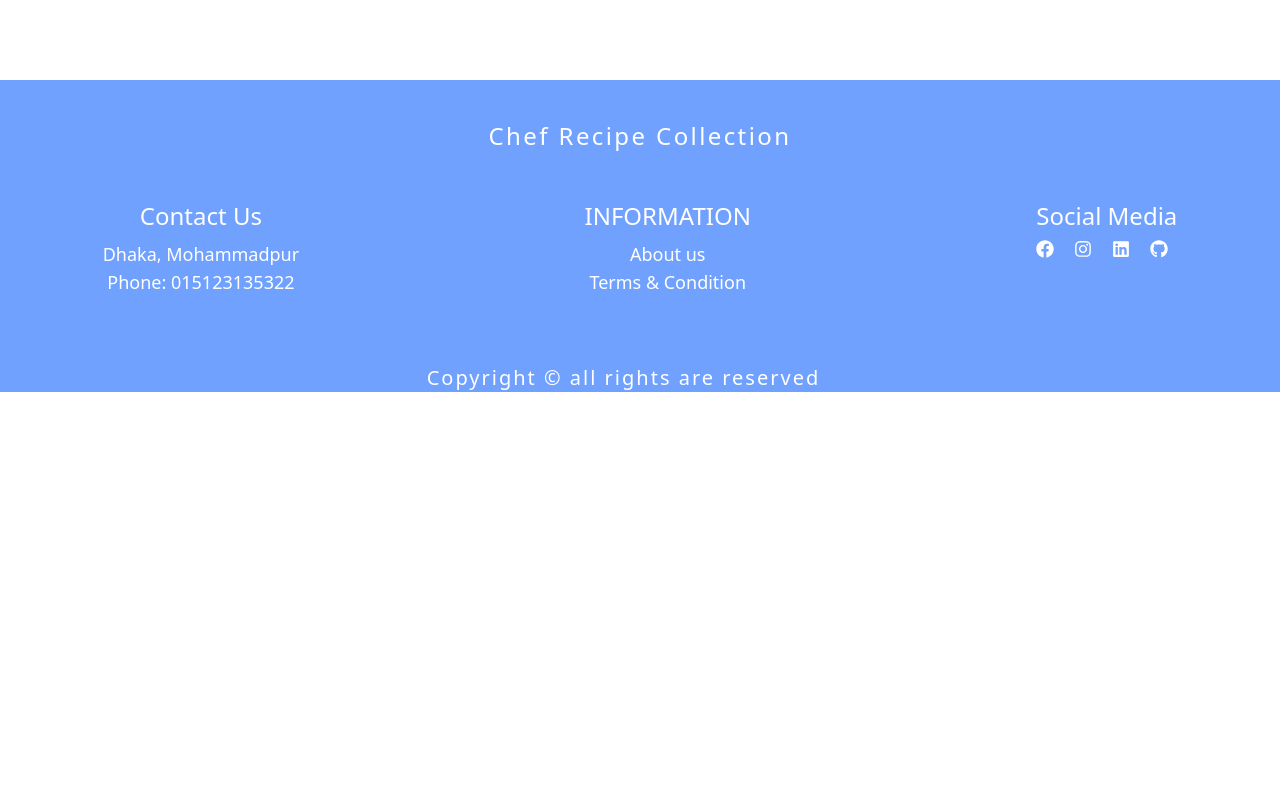
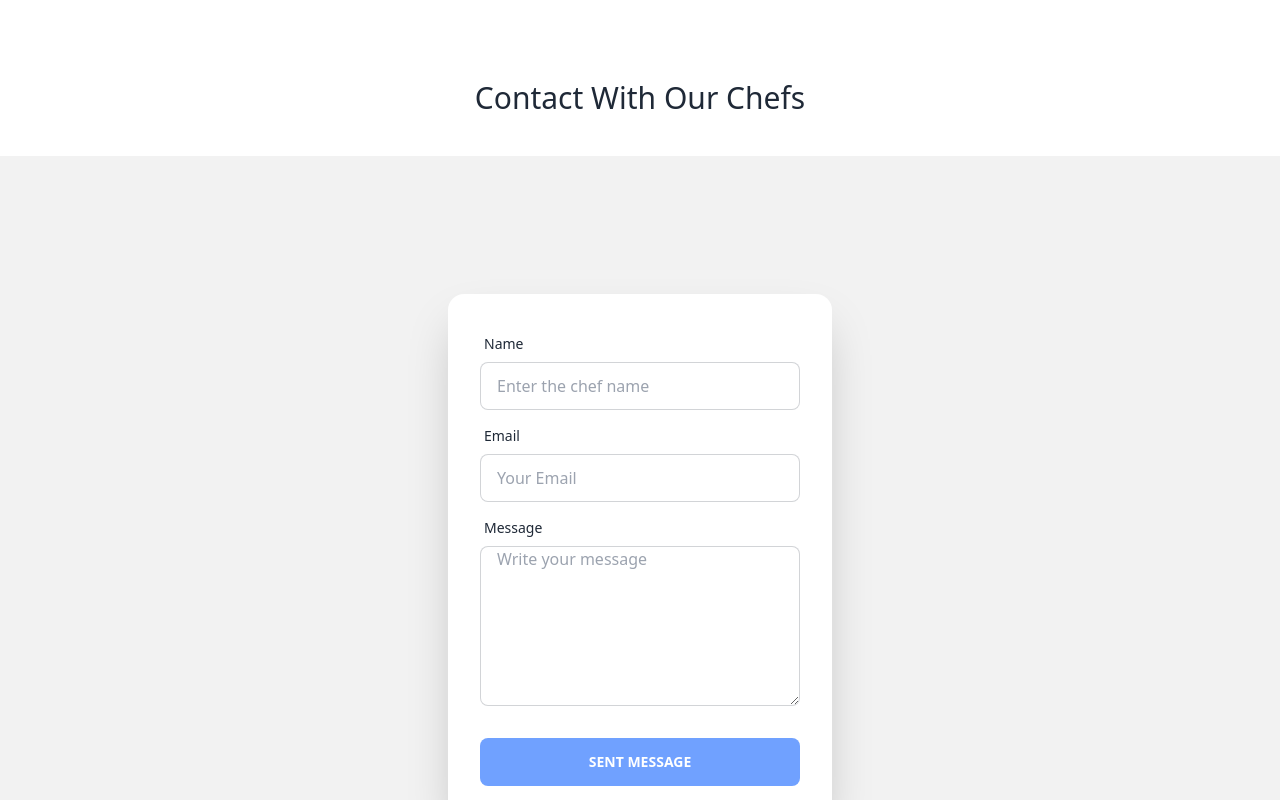
Before and after one commit to Sohan-R30/chef-recipe-collection, a React (Vite) app: page / in a window 1280 px wide. Shown: the part 900-1700 px from the top of the page. Before the commit the page ends 1292 px from the top, so only its background shows below. Built offline with nearby package versions, Linux system fonts and the light colour scheme; no server answers.

Commit message:
Contact us section created

```diff
--- /dev/null
+++ b/src/components/ContactUs/ContactUs.jsx
@@ -0,0 +1,44 @@
+/* eslint-disable no-unused-vars */
+import React from 'react';
+
+
+const ContactUs = () => {
+    return (
+        <div className='mt-40'>
+            <div className='text-center text-3xl mb-10'>
+                <h2>Contact With Our Chefs</h2>
+            </div>
+            <div className="hero min-h-screen bg-base-200">
+                <div className="hero-content flex-col lg:flex-row-reverse">
+                    <div className="card flex-shrink-0 w-full max-w-sm shadow-2xl bg-base-100">
+                        <div className="card-body">
+                            <div className="form-control">
+                                <label className="label">
+                                    <span className="label-text">Name</span>
+                                </label>
+                                <input type="text" placeholder="Enter the chef name" className="input input-bordered" />
+                            </div>
+                            <div className="form-control">
+                                <label className="label">
+                                    <span className="label-text">Email</span>
+                                </label>
+                                <input type="email" placeholder="Your Email" className="input input-bordered" />
+                            </div>
+                            <div className="form-control">
+                                <label className="label">
+                                    <span className="label-text">Message</span>
+                                </label>
+                                <textarea className='input input-bordered h-40' name="" id="" cols="30" rows="10" placeholder='Write your message'></textarea>
+                            </div>
+                            <div className="form-control mt-6">
+                                <button className="btn bg-primaryColor border-none hover:bg-[#4b7bec]">Sent Message</button>
+                            </div>
+                        </div>
+                    </div>
+                </div>
+            </div>
+        </div>
+    );
+};
+
+export default ContactUs;
--- a/src/components/Shared/Footer.jsx
+++ b/src/components/Shared/Footer.jsx
@@ -7,24 +7,24 @@ import { FaFacebook, FaInstagram, FaLinkedin, FaGithub } from 'react-icons/fa';
 const Footer = () => {
     return (
         <div className='text-center py-10 text-2xl text-white bg-primaryColor relative'>
-            <Link to="/"><h2 className='tracking-widest'>Chef Recipe Collection</h2></Link>
+            <Link to="/"><h2 className='tracking-widest border-b pb-4'>Chef Recipe Collection</h2></Link>
             <div className='flex flex-wrap sm:flex-nowrap justify-around gap-20 py-12'>
                 <div>
-                    <h4>Contact Us</h4>
+                    <h4 className='border-b pb-2'>Contact Us</h4>
                     <div className='text-lg my-2'>
                         <p>Dhaka, Mohammadpur</p>
                         <p>Phone: 015123135322</p>
                     </div>
                 </div>
                 <div>
-                    <h4>INFORMATION</h4>
+                    <h4 className='border-b pb-2'>INFORMATION</h4>
                     <div className='text-lg my-2'>
                         <p>About us</p>
                         <p>Terms & Condition</p>
                     </div>
                 </div>
                 <div>
-                    <h4>Social Media</h4>
+                    <h4 className='border-b pb-2'>Social Media</h4>
                     <div className='text-lg flex gap-5 my-2 cursor-pointer'>
                             <FaFacebook/>
                             <FaInstagram/>
--- a/src/pages/Home.jsx
+++ b/src/pages/Home.jsx
@@ -2,12 +2,14 @@
 import React from 'react';
 import Banner from '../components/Banner/Banner';
 import Chef from '../components/Chef/Chef';
+import ContactUs from '../components/ContactUs/ContactUs';
 
 const Home = () => {
     return (
         <div>
             <Banner></Banner>
             <Chef></Chef>
+            <ContactUs></ContactUs>
         </div>
     );
 };
```
Also changed, not shown: src/components/Banner/Banner.jsx (+6 -6 lines).
